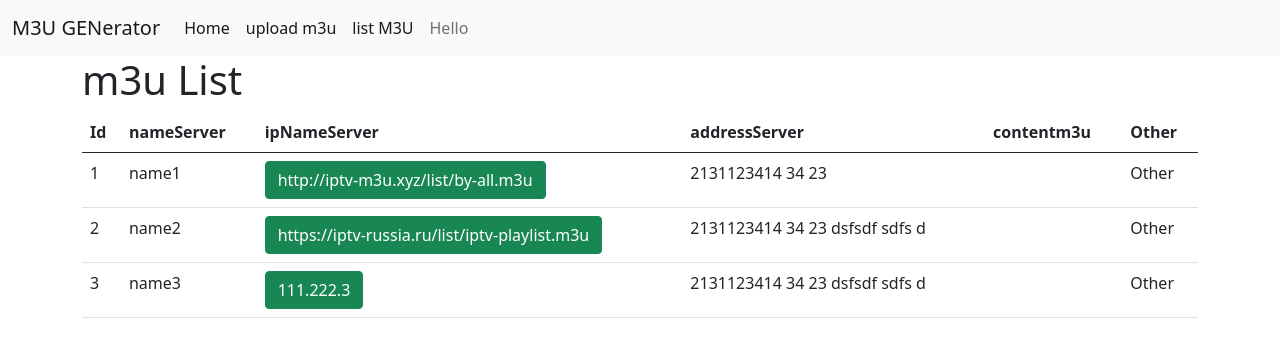
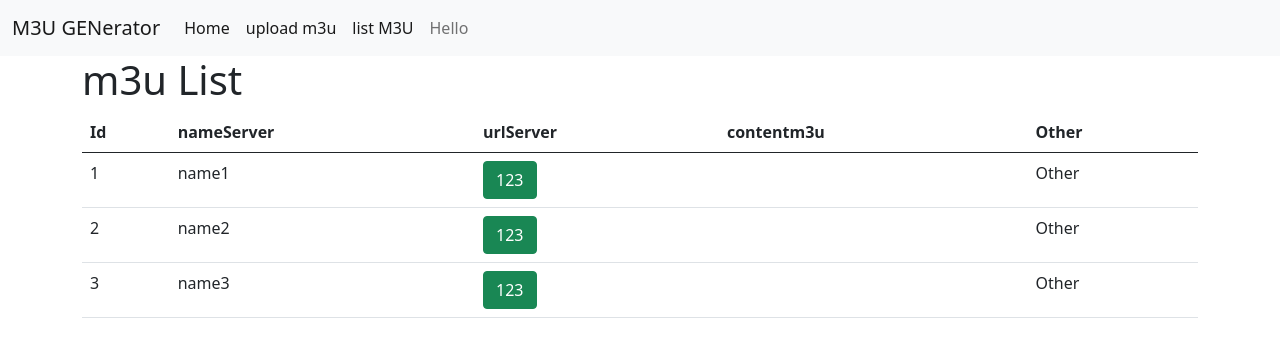
Before and after one commit to neurobcn/m3uGenerator, a Django app: page /list/ in a window 1280 px wide. Shown: the top 357 px of the page. Run offline with Django 3.2, Linux system fonts and the light colour scheme; data comes from the database, SQL or seed files in the repository; both versions use the stored data as it was after the commit.

Commit message:
update model

```diff
--- a/m3ugen/m3ugen/settings.py
+++ b/m3ugen/m3ugen/settings.py
@@ -25,11 +25,11 @@ BASE_DIR = Path(__file__).resolve().parent.parent
 SECRET_KEY = 'django-insecure-gkp7q(qtgo3^9k(+)+h#z_)rzh5y57$t#o^ttp1y!td-$xg&jv'
 
 # SECURITY WARNING: don't run with debug turned on in production!
-# DEBUG = True
+DEBUG = True
 
 # ALLOWED_HOSTS = []
 
-DEBUG = False
+#DEBUG = False
 ALLOWED_HOSTS = [
   '127.0.0.1',
   'm3ugenerator.herokuapp.com',
--- a/m3ugen/m3uservers/forms.py
+++ b/m3ugen/m3uservers/forms.py
@@ -8,10 +8,10 @@ class ImageForm(forms.ModelForm):
         model = Images
         fields = ('image',)
 
-class server1(forms.ModelForm):
+class newServerForm(forms.ModelForm):
     class Meta:
         model = listservers
-        fields = '__all__'
+        fields = ('urlServer', 'nameServer')
 
 
 # class UpdateProfileForm(forms.ModelForm):
--- a/m3ugen/m3uservers/models.py
+++ b/m3ugen/m3uservers/models.py
@@ -3,10 +3,9 @@ from django.db.models.base import Model
 
 # Create your models here.
 class listservers(models.Model):
-    idServer = models.DecimalField(max_digits=3, decimal_places=0)
+    idServer = models.IntegerField()
     nameServer = models.CharField(max_length=1024)
-    ipNameServer = models.CharField(max_length=255)
-    addressServer = models.CharField(max_length=1024)
+    urlServer = models.CharField(max_length=1024)
     contentm3u2 = models.CharField(max_length=50000, default='')
 
 
@@ -17,8 +16,8 @@ class Images(models.Model):
         super().delete(*args, **kwargs)
 
 class canal(models.Model):
-    idm3u = models.DecimalField(max_digits=3, decimal_places=0)
-    idCanal = models.DecimalField(max_digits=10, decimal_places=0)
+    idm3u = models.IntegerField()
+    idCanal = models.IntegerField()
     nameCanal = models.CharField(max_length=1024)
     nameGroup = models.CharField(max_length=1024)
     urlCanal = models.CharField(max_length=1024)
--- a/m3ugen/m3uservers/views.py
+++ b/m3ugen/m3uservers/views.py
@@ -1,5 +1,5 @@
 from django.shortcuts import render
-from .forms import server1, ImageForm
+#from .forms import serverForm, ImageForm
 from .models import listservers, Images
 # Create your views here.
 
--- a/m3ugen/pages/views.py
+++ b/m3ugen/pages/views.py
@@ -1,29 +1,39 @@
 import  requests
-from m3uservers.forms import server1
+from m3uservers.forms import newServerForm
 from m3uservers.models import listservers, canal
 from django.shortcuts import redirect, render
 from django.http import HttpResponse
 
 # Create your views here.
 def home_view(request):
-    return render(request, 'home.html') # HttpResponse("<h1>Hello World</h1>") # string of HTML code
+    return render(request, 'home.html')
 
 def uploadM3U(request):
+    if request.method == 'POST':
+        form = newServerForm(request.POST)
+        if form.is_valid():
+            maxId = listservers.objects.latest('idServer').idServer
+            post = form.save(commit=False)
+            post.idServer = maxId + 1
+            post.save()
+            return redirect('listM3U')
+    else:
+        form = newServerForm()
     context = {
-        'list1': server1(),
+        'list1': newServerForm(),
     }
-    return render(request, 'upload.html', context)
+
+    return render(request, 'upload.html', {'form': form})
 
 def updateM3U(request, id):
-    server = listservers.objects.get(id=id)
-    form = server1(instance=server)
-    url = server.ipNameServer
+    server = listservers.objects.get(idServer=id)
+    #form = server1(instance=server)
+    url = server.urlServer
     try:
         r = requests.get(url)
         r = r.text
     except Exception as ex:
         r = str(ex)
-
 
     try:
         obj = canal.objects.get(nameCanal='John', urlCanal='Lennon')
@@ -77,6 +87,8 @@ def updateM3U(request, id):
 
     print('LL:******************************')
     print(LL)
+    print('server**************')
+    print(server)
     #r1 = r.replace(chr(10),"").replace(chr(13),"").replace("#EXTINF:", "\n#EXTINF:").replace("#EXTGRP:", ", GRP:")
 
     # if request.method == 'POST':
@@ -90,18 +102,20 @@ def updateM3U(request, id):
     #         form.save()
     #         return redirect('home')
 
+    cannals = canal.objects.filter(idm3u=id)
     context = {
         'list1': server,
         'url': url,
-        'm3u': r,
-        'r1': r1,
+        #'m3u': r,
+        #'r1': r1,
+        'list2': cannals,
     }
     return render(request, 'update.html', context)
 
 
 def listM3U(request):
     servers = listservers.objects.all()
-    url = servers[1].ipNameServer
+    #url = servers[1].ipNameServer
 
     #print ('url:' + url)
     #r = requests.get(url)
--- a/m3ugen/templates/home.html
+++ b/m3ugen/templates/home.html
@@ -1,4 +1,5 @@
 {% extends 'base.html' %}
+{% block content %}
 <h1>
     Hello uuuuuu
 </h1>
@@ -8,3 +9,5 @@
 <tr><th><label for="id_ipNameServer">IpNameServer:</label></th><td><ul class="errorlist"><li>This field is required.</li></ul><input type="text" name="ipNameServer" maxlength="255" required id="id_ipNameServer"></td></tr>
 <tr><th><label for="id_addressServer">AddressServer:</label></th><td><ul class="errorlist"><li>This field is required.</li></ul><input type="text" name="addressServer" maxlength="1024" required id="id_addressServer"></td></tr>
 <tr><th><label for="id_contentm3u2">Contentm3u2:</label></th><td><ul class="errorlist"><li>This field is required.</li></ul><input type="text" name="contentm3u2" maxlength="50000" required id="id_contentm3u2"></td></tr>
+
+{% endblock %}
--- a/m3ugen/templates/m3uList.html
+++ b/m3ugen/templates/m3uList.html
@@ -7,8 +7,7 @@
         <tr>
             <th scope="col">Id</th>
             <th scope="col">nameServer</th>
-            <th scope="col">ipNameServer</th>
-            <th scope="col">addressServer</th>
+            <th scope="col">urlServer</th>
             <th scope="col">contentm3u</th>
             <th scope="col">Other</th>
         </tr>
@@ -21,10 +20,9 @@
             <td scope="row">
                 <form action="{% url 'updateM3U' server.idServer %}" method="post">
                     {% csrf_token %}
-                    <input class="btn btn-md btn-success" value="{{ server.ipNameServer }}" type="submit">
+                    <input class="btn btn-md btn-success" value="{{ server.urlServer }}" type="submit">
                 </form>
             </td>
-            <td scope="row">{{ server.addressServer }}</td>
             <td scope="row">{{ server.contentm3u }}</td>
             <td scope="row">Other</td>
         </tr>
```
Also changed, not shown: m3ugen/templates/update.html (+25 -8 lines), m3ugen/templates/upload.html (+4 -3 lines), m3ugen/db.sqlite3, m3ugen/m3uservers/migrations/0007_auto_20210630_2335.py (added), m3ugen/m3uservers/migrations/0008_auto_20210630_2358.py (added).
